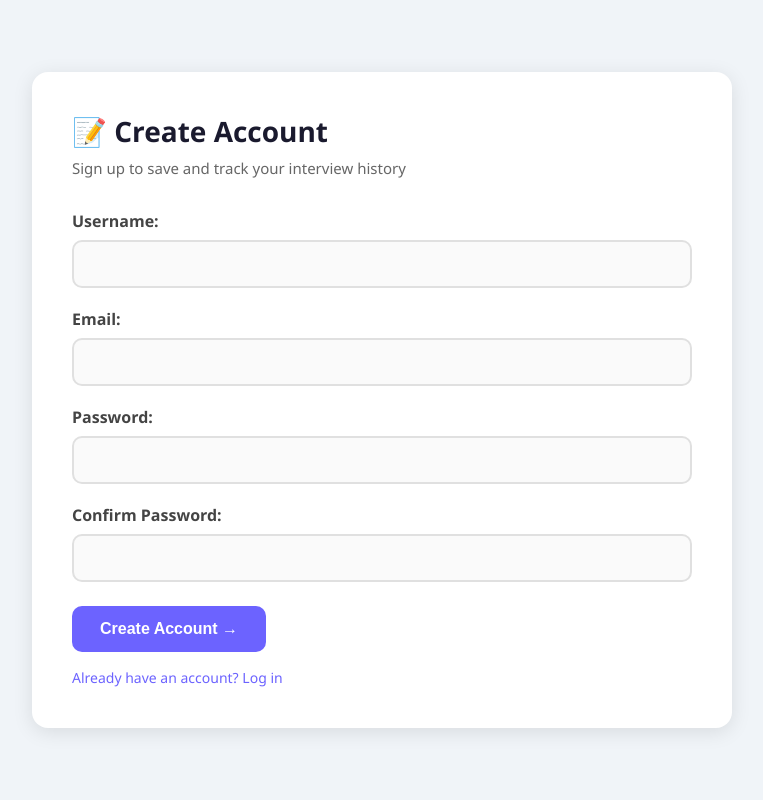
After one commit to Anushka190921/mock-interview-ai, a Flask app: page /register in a window 1280 px wide. The commit adds this page. Shown: the whole page, without its empty margins (258-1021 px from the left). Run offline with Flask 3, Linux system fonts and the light colour scheme.

Commit message:
feat: add /register route with validation and matching UI

```diff
--- a/app.py
+++ b/app.py
@@ -1,4 +1,4 @@
-from flask import Flask, render_template, request, session
+from flask import Flask, render_template, request, session, redirect, url_for, flash
 from utils.llm import call_llm, get_db_connection, generate_pdf_report
 from flask import send_file
 import io
@@ -6,7 +6,7 @@ from utils.prompts import get_question_prompt, get_evaluation_prompt
 from dotenv import load_dotenv
 import os
 from flask_login import LoginManager
-from utils.models import get_user_by_id
+from utils.models import get_user_by_id, get_user_by_username, create_user
 
 load_dotenv()
 
@@ -28,6 +28,45 @@ def load_user(user_id):
 @app.route("/")
 def index():
     return render_template("index.html")
+
+
+
+# ─── Route: Register ──────────────────────────────────────────────
+@app.route("/register", methods=["GET", "POST"])
+def register():
+    if request.method == "GET":
+        return render_template("register.html")
+
+    username = request.form.get("username", "").strip()
+    email = request.form.get("email", "").strip()
+    password = request.form.get("password", "")
+    confirm_password = request.form.get("confirm_password", "")
+
+    if not username or not email or not password:
+        flash("All fields are required.", "error")
+        return render_template("register.html")
+
+    if password != confirm_password:
+        flash("Passwords do not match.", "error")
+        return render_template("register.html")
+
+    if len(password) < 6:
+        flash("Password must be at least 6 characters.", "error")
+        return render_template("register.html")
+
+    if get_user_by_username(username):
+        flash("That username is already taken.", "error")
+        return render_template("register.html")
+
+    try:
+        create_user(username, email, password)
+    except Exception as e:
+        print("Registration error:", e)
+        flash("Something went wrong. That email may already be registered.", "error")
+        return render_template("register.html")
+
+    flash("Account created! You can now log in.", "success")
+    return redirect(url_for("index"))
 
 
 # ─── Route 2: Generate Questions ─────────────────────────────────
--- a/static/css/style.css
+++ b/static/css/style.css
@@ -135,3 +135,43 @@ button:hover, .btn:hover {
 .back-link:hover {
     text-decoration: underline;
 }
+
+input[type="text"], input[type="email"], input[type="password"] {
+    width: 100%;
+    padding: 12px 16px;
+    border: 2px solid #e0e0e0;
+    border-radius: 10px;
+    font-size: 15px;
+    font-family: inherit;
+    transition: border-color 0.2s;
+    background: #fafafa;
+}
+
+input[type="text"]:focus, input[type="email"]:focus, input[type="password"]:focus {
+    outline: none;
+    border-color: #6c63ff;
+    background: white;
+}
+
+.flash-messages {
+    margin-bottom: 16px;
+}
+
+.flash {
+    padding: 12px 16px;
+    border-radius: 10px;
+    margin-bottom: 10px;
+    font-size: 14px;
+}
+
+.flash-error {
+    background: #ffe5e5;
+    color: #c0392b;
+    border: 1px solid #f5b7b1;
+}
+
+.flash-success {
+    background: #e5ffe9;
+    color: #1e8449;
+    border: 1px solid #a9dfbf;
+}
--- /dev/null
+++ b/templates/register.html
@@ -0,0 +1,45 @@
+<!DOCTYPE html>
+<html lang="en">
+<head>
+    <meta charset="UTF-8">
+    <meta name="viewport" content="width=device-width, initial-scale=1.0">
+    <title>Register - AI Mock Interview</title>
+    <link rel="stylesheet" href="{{ url_for('static', filename='css/style.css') }}">
+</head>
+<body>
+
+    <div class="container">
+        <h1>📝 Create Account</h1>
+        <p class="subtitle">Sign up to save and track your interview history</p>
+
+        {% with messages = get_flashed_messages(with_categories=true) %}
+            {% if messages %}
+                <div class="flash-messages">
+                    {% for category, message in messages %}
+                        <div class="flash flash-{{ category }}">{{ message }}</div>
+                    {% endfor %}
+                </div>
+            {% endif %}
+        {% endwith %}
+
+        <form action="/register" method="POST">
+            <label for="username">Username:</label>
+            <input type="text" name="username" id="username" required value="{{ request.form.get('username', '') }}">
+
+            <label for="email">Email:</label>
+            <input type="email" name="email" id="email" required value="{{ request.form.get('email', '') }}">
+
+            <label for="password">Password:</label>
+            <input type="password" name="password" id="password" required>
+
+            <label for="confirm_password">Confirm Password:</label>
+            <input type="password" name="confirm_password" id="confirm_password" required>
+
+            <button type="submit">Create Account →</button>
+        </form>
+
+        <a href="/login" class="back-link">Already have an account? Log in</a>
+    </div>
+
+</body>
+</html>
```
